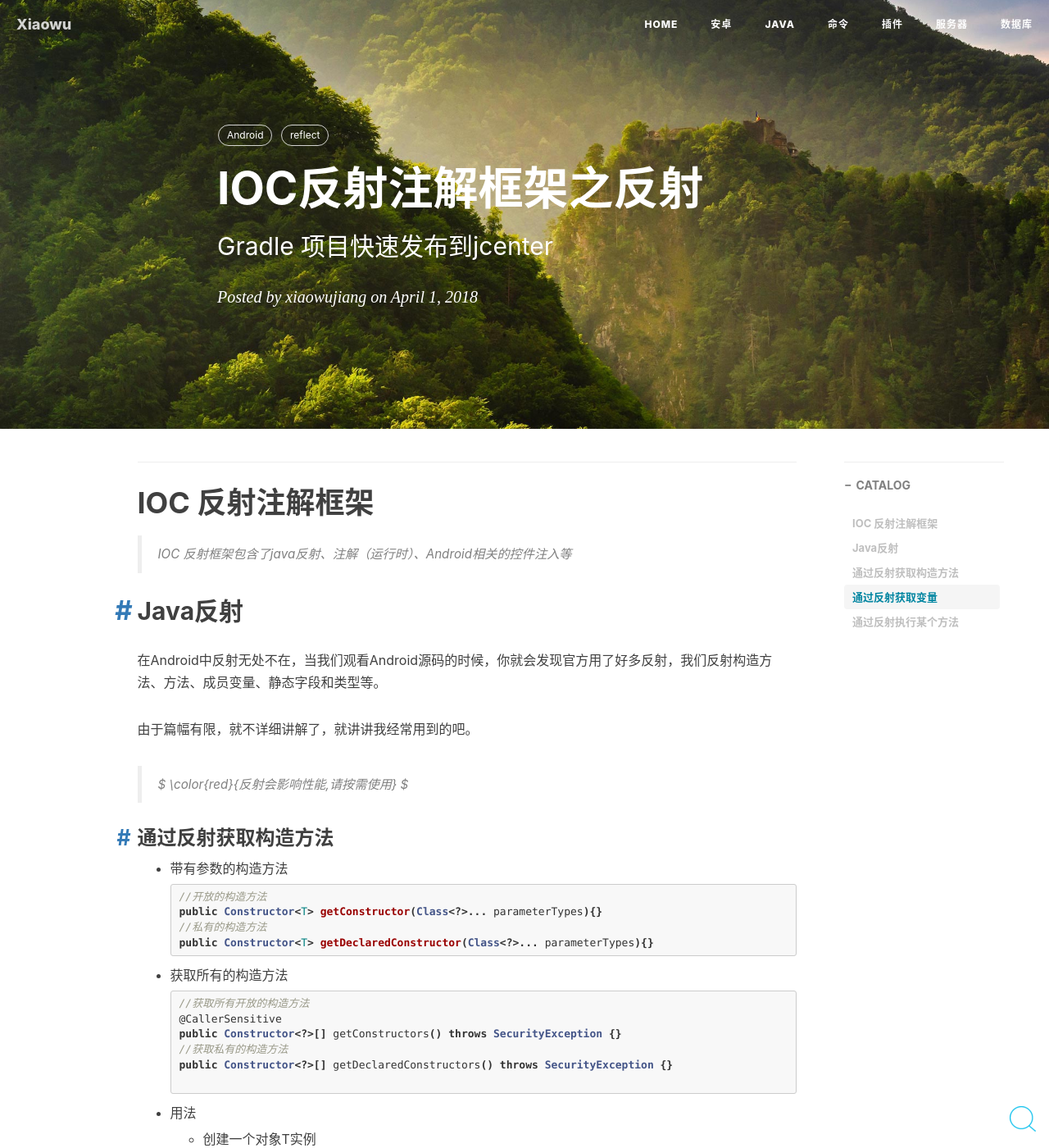
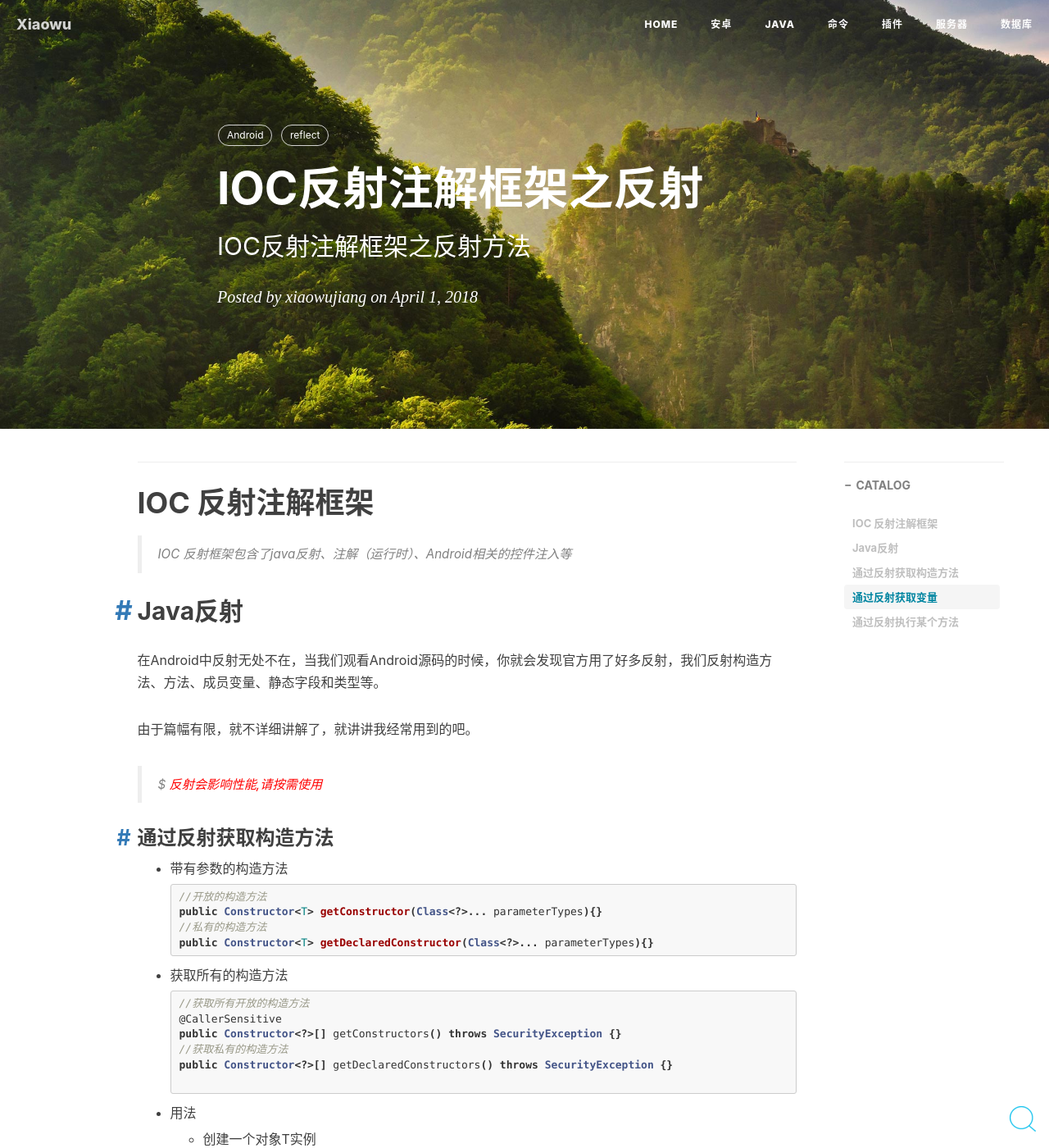
Before and after one commit to ixiaow/blog, a Jekyll site: the page built from _posts/Android/2018-04-01-IOC反射注解框架.md, in a window 1280 px wide and 1400 px high. Shown: the whole window at 82% size. Built offline with Jekyll 4.4.1, drawn with Linux system fonts in a browser that asks for light colours; comment, search, counter and statistics services are not loaded; some of the changed text lies outside the part shown.

Commit message:
update post

````diff
--- a/_posts/Android/2018-04-01-IOC反射注解框架.md
+++ b/_posts/Android/2018-04-01-IOC反射注解框架.md
@@ -1,17 +1,14 @@
 ---
 layout: post
 title:  "IOC反射注解框架之反射"
-subtitle: "Gradle 项目快速发布到jcenter"
+subtitle: "IOC反射注解框架之反射方法"
 date:   2018-04-01
 desc: "IOC 反射注解框架之反射"
 keywords: "android,reflect, 注解"
 categories: [Android]
 catalog: true
 tags: [Android, reflect]
-catalog: true
 ---
-
-
 
 # IOC 反射注解框架
 
@@ -23,7 +20,7 @@
 
 由于篇幅有限，就不详细讲解了，就讲讲我经常用到的吧。
 
-> $  \color{red}{反射会影响性能,请按需使用} $
+> $  <font color='red'>反射会影响性能,请按需使用</font>
 
 ### 通过反射获取构造方法
 
@@ -64,7 +61,6 @@
 ### 通过反射获取变量
 
 * 通过字段的名字获取成员变量的Field
-
 ```java
 //根据name获取公开的成员变量
 public Field getField(String name){}
@@ -73,7 +69,6 @@
 ```
 
 * 获取某个类中所有的成员变量Field
-
 ```java
 //获取公有的
 @CallerSensitive
@@ -84,7 +79,6 @@
 ```
 
 * 通过获取到的Field，调用`get`and `set`方法获取值和设置值
-
 ```java
 //t为某个对象实例
 Field field = t.getClass().getField("name");
@@ -92,12 +86,11 @@
 Object object = field.get(t);
 //通过Field中的set方法，设置值
 field.set(t, "张三");
-
 //如果field是静态的变量，获取值的时候get参数为null
 Object object = field.get(null);
 ```
 
-> $ \color{blue}{知识点: } $
+> <font color='blue'>知识点: </font>
 
 在`基本数据类型的包装类`需要获取它们的`基本类型`时，通过查看源码可用：
 
````
